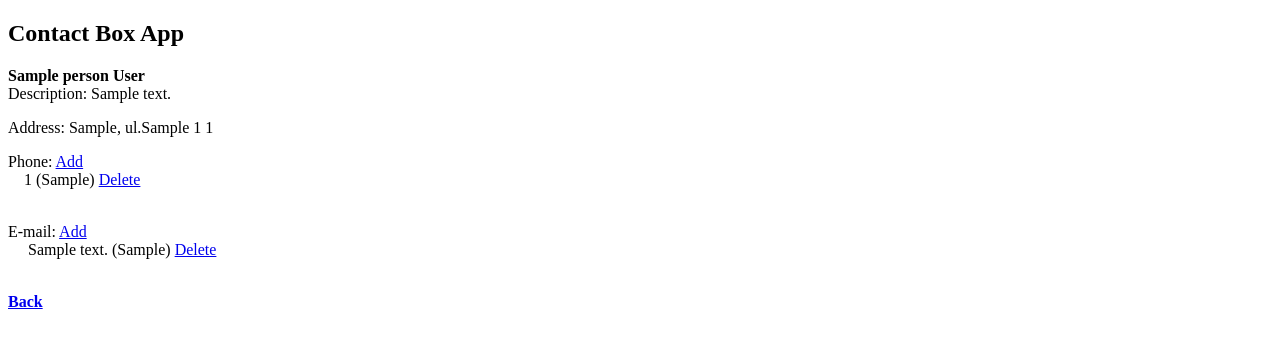
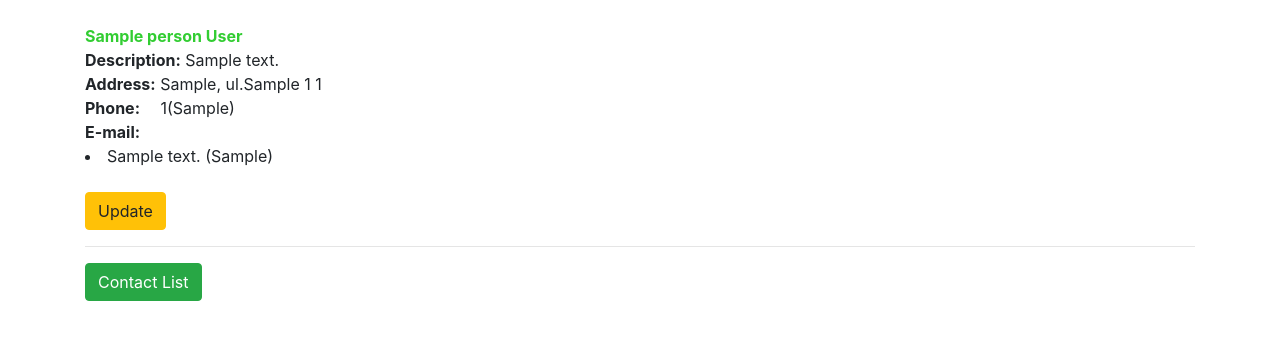
Before and after one commit to Bartecky/Contact_Box, a Django app: page /show/1/ in a window 1280 px wide. Shown: the top 348 px of the page. Run offline with Django 3.2, Linux system fonts and the light colour scheme; tables that the repository leaves empty hold one stand-in row (values such as "Sample post"); some libraries are stand-ins or nearby versions.

Commit message:
added bootstrap to project, modified templates

```diff
--- a/Contact_Box_App/templates/base.html
+++ b/Contact_Box_App/templates/base.html
@@ -2,11 +2,26 @@
 <html lang="en">
 <head>
     <meta charset="UTF-8">
+    <link rel="stylesheet" href="https://stackpath.bootstrapcdn.com/bootstrap/4.2.1/css/bootstrap.min.css">
+
     <title>Contact Box App</title>
+    <style>
+        .green {
+            color: limegreen;
+        }
+    </style>
 </head>
 <body>
-    <h2>Contact Box App</h2>
+<div class="container mt-4">
     {% block content %}
     {% endblock %}
+</div>
+
+<script src="https://code.jquery.com/jquery-3.3.1.slim.min.js"></script>
+<script src="https://cdnjs.cloudflare.com/ajax/libs/popper.js/1.14.6/umd/popper.min.js"></script>
+<script src="https://stackpath.bootstrapcdn.com/bootstrap/4.2.1/js/bootstrap.min.js"></script>
+
+{% block footer %}
+{% endblock %}
 </body>
 </html>
--- a/Contact_Box_App/templates/person-detail-view.html
+++ b/Contact_Box_App/templates/person-detail-view.html
@@ -1,39 +1,39 @@
 {% extends 'base.html' %}
 
 {% block content %}
-<strong>{{ object }}</strong><br>
-    Description: {{ object.description }}<br>
-    <p>
+    <strong class="green">{{ object }}</strong><br>
+    <div class="row">
+        <div class="col-sm-12">
+            <strong>Description:</strong> {{ object.description }}<br>
             {% if object.address %}
-            Address: {{ object.address }}
+                <strong>Address:</strong> {{ object.address }}
             {% else %}
-            No address
-            <a href="{% url 'address-create-view' object.id %}">Add</a>
-        {% endif %}
-    </p>
-    <p>
+                No address |
+                <small><a href="{% url 'address-create-view' object.id %}">Add</a></small>
+            {% endif %}<br>
             {% if object.phone_set %}
-            Phone:
-            <a href="{% url 'phone-create-view' object.id %}">Add</a><br>
+                <strong>Phone:</strong>
                 {% for phone in object.phone_set.all %}
-                &emsp;{{ phone }} ({{ phone.type }})
-                <a href="{% url 'phone-delete-view' phone.id %}">Delete</a><br>
+                    &emsp;{{ phone }}({{ phone.type }})
                 {% endfor %}
             {% else %}
                 No phone
             {% endif %}<br>
-    </p>
-    <p>
             {% if object.email_set %}
-            E-mail:
-            <a href="{% url 'email-create-view' object.id %}">Add</a><br>
+                <strong>E-mail:</strong><br>
                 {% for email in object.email_set.all %}
-                &emsp; {{ email }} ({{ email.type }})
-                <a href="{% url 'email-delete-view' email.id %}">Delete</a><br>
+                    <li>{{ email }} ({{ email.type }})</li>
                 {% endfor %}
             {% else %}
                 No email
             {% endif %}<br>
-    </p>
-    <a href="{% url 'person-list-view' %}"><strong>Back</strong></a>
+        <input type="button" class="btn btn-warning" onclick="location.href='{% url 'person-update-view' object.id %}'"
+               value='Update'><hr>
+        </div>
+        <div class="col-sm-12">
+        <input type="button" class="btn btn-success" onclick="location.href='{% url 'person-list-view' %}'"
+               value='Contact List'>
+        </div>
+
+    </div>
 {% endblock %}
```
Also changed, not shown: Contact_Box_App/templates/person-list-view.html (+13 -10 lines). Lines whose indentation alone changed are shown as unchanged.
